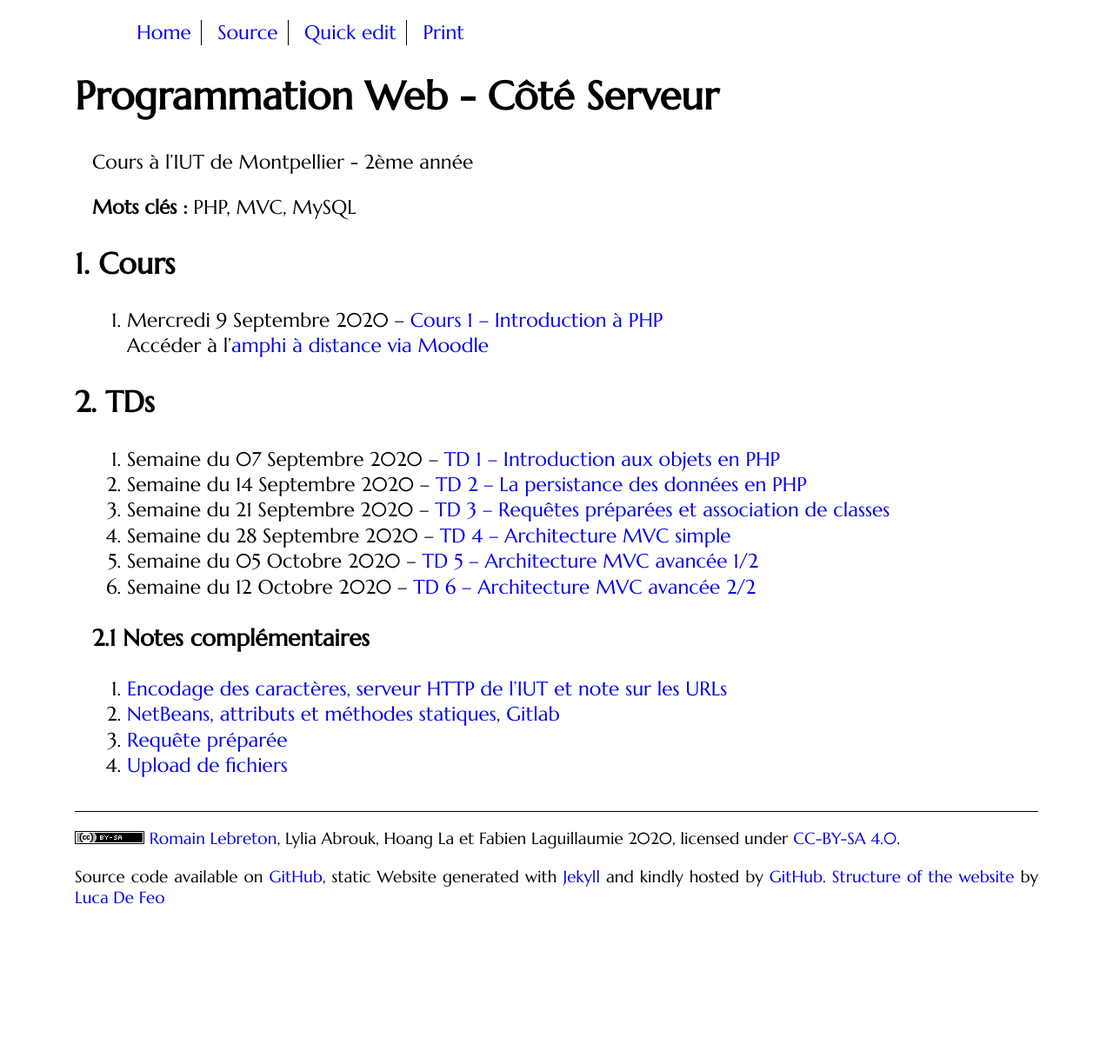
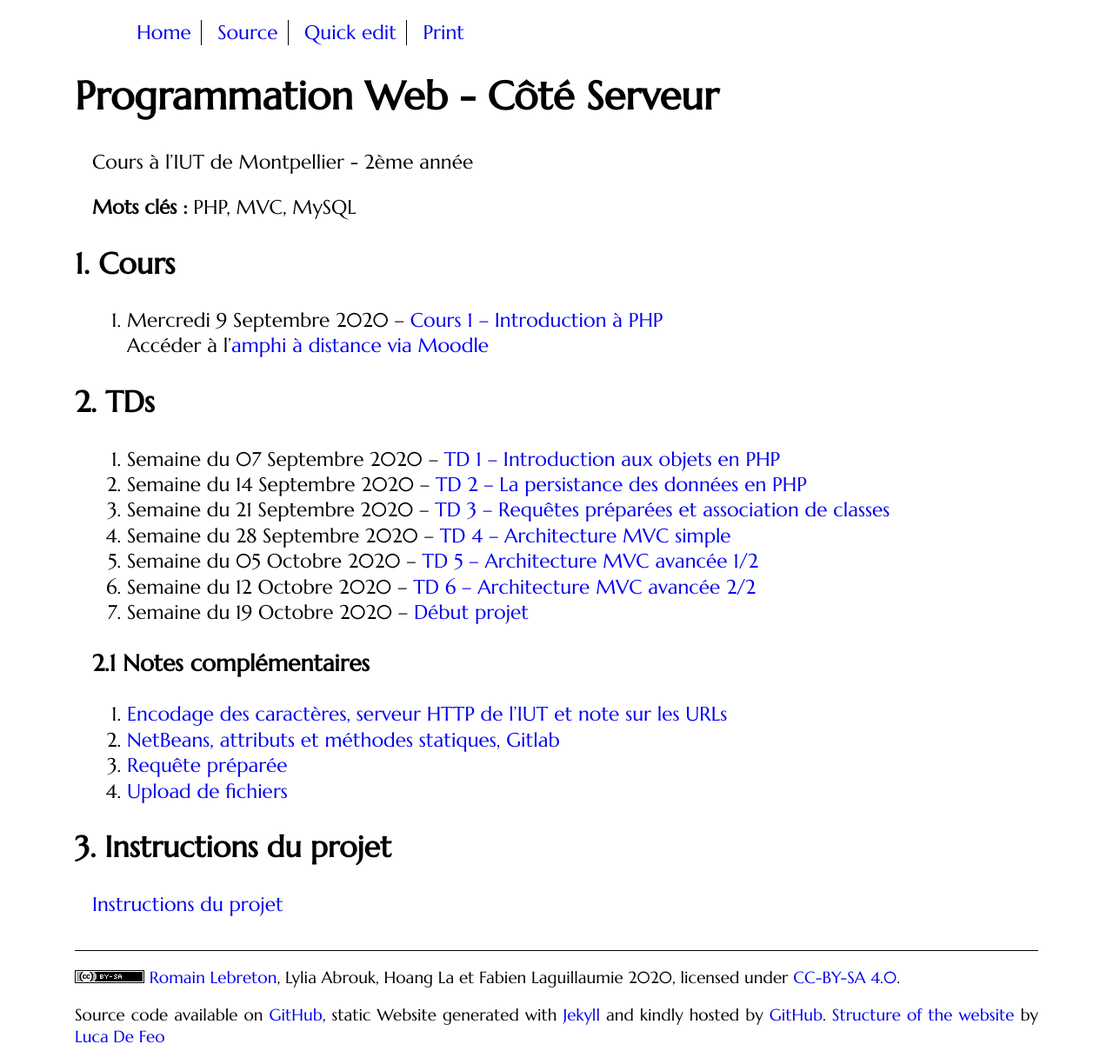
Before and after one commit to romainlebreton/R3.01-DeveloppementWeb, a Jekyll site: the page built from index.md, in a window 1280 px wide. Shown: the whole page at 87% size. Built offline with Jekyll 4.4.1, drawn with Linux system fonts in a browser that asks for light colours; some web fonts are replaced; before the commit the page ends 1065 px from its top, so only the background shows below that.

Commit message:
nvlle semaine

```diff
--- a/index.md
+++ b/index.md
@@ -28,7 +28,7 @@ Cours à l'IUT de Montpellier - 2ème année
 <!-- ([English version](tutorials/tutorial5-en.html)) -->
 1. Semaine du 12 Octobre 2020 --  [TD 6 -- Architecture MVC avancée 2/2](tutorials/tutorial6.html)
 <!-- ([English version](tutorials/tutorial6-en.html)) -->
-<!-- 1. Semaine du 19 Octobre 2020 --  [Début projet](projet.html) -->
+1. Semaine du 19 Octobre 2020 --  [Début projet](projet.html)
 <!-- 1. Semaine du 02 Novembre 2020 -- [Projet](projet.html) -->
 <!-- 1. Semaines du 09 Novembre 2020 -- -->
 <!--    [TD 7 -- Cookies & Sessions](tutorials/tutorial7.html) ([English version](tutorials/tutorial7-en.html)) puis projet -->
@@ -49,9 +49,9 @@ Cours à l'IUT de Montpellier - 2ème année
 <!-- 5. [Cookies & sessions]({{site.baseurl}}/assets/tut7-complement.html) -->
 
 
-<!-- ## Instructions du projet -->
+## Instructions du projet
 
-<!-- [Instructions du projet](projet.html) -->
+[Instructions du projet](projet.html)
 
 
 <!-- ## Chat -->
```
